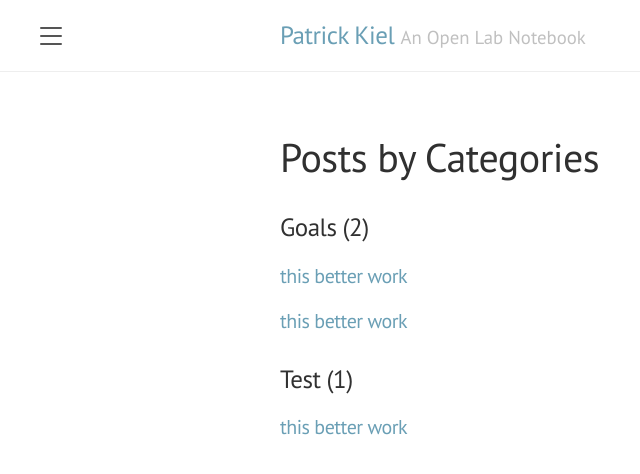
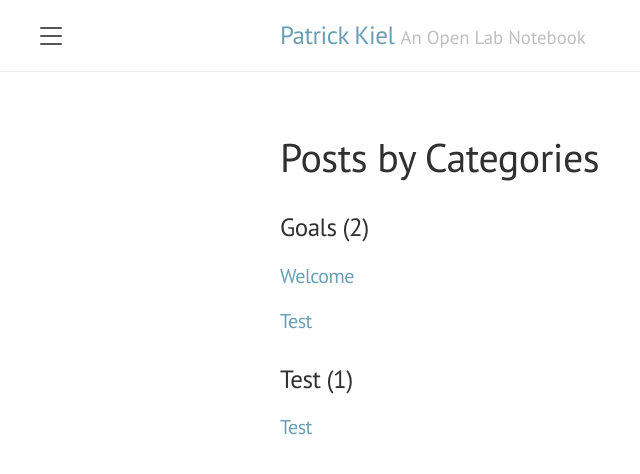
Before and after one commit to pkiel/notebook, a Jekyll site: the page built from categories.md, in a window 1280 px wide. Shown: the top 474 px of the page, without its empty margins (0-640 px from the left). Built offline with Jekyll 4.4.1, drawn with Linux system fonts in a browser that asks for light colours.

Commit message:
Update categories.md

```diff
--- a/categories.md
+++ b/categories.md
@@ -14,7 +14,7 @@ title: Posts by Categories
     <h3 class="category-head">{{ category_name }} ({{ site.categories[category_name].size }})</h3>
     <a name="{{ category_name | slugize }}"></a>
     {% for post in site.categories[category_name] %}
-      <h4><a href="{{ site.baseurl }}{{ post.url }}">this better work</a></h4>
+      <h4><a href="{{ site.baseurl }}{{ post.url }}">{{post.title}}</a></h4>
     {% endfor %}
   </div>
 {% endfor %}
```
